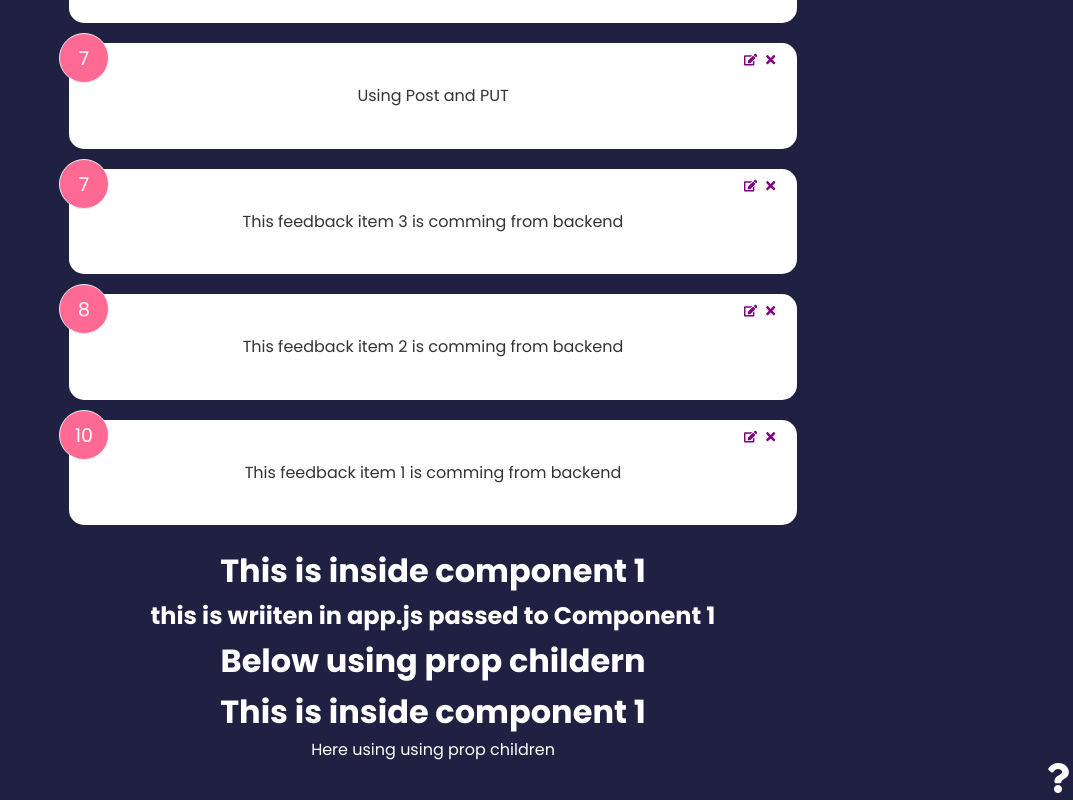
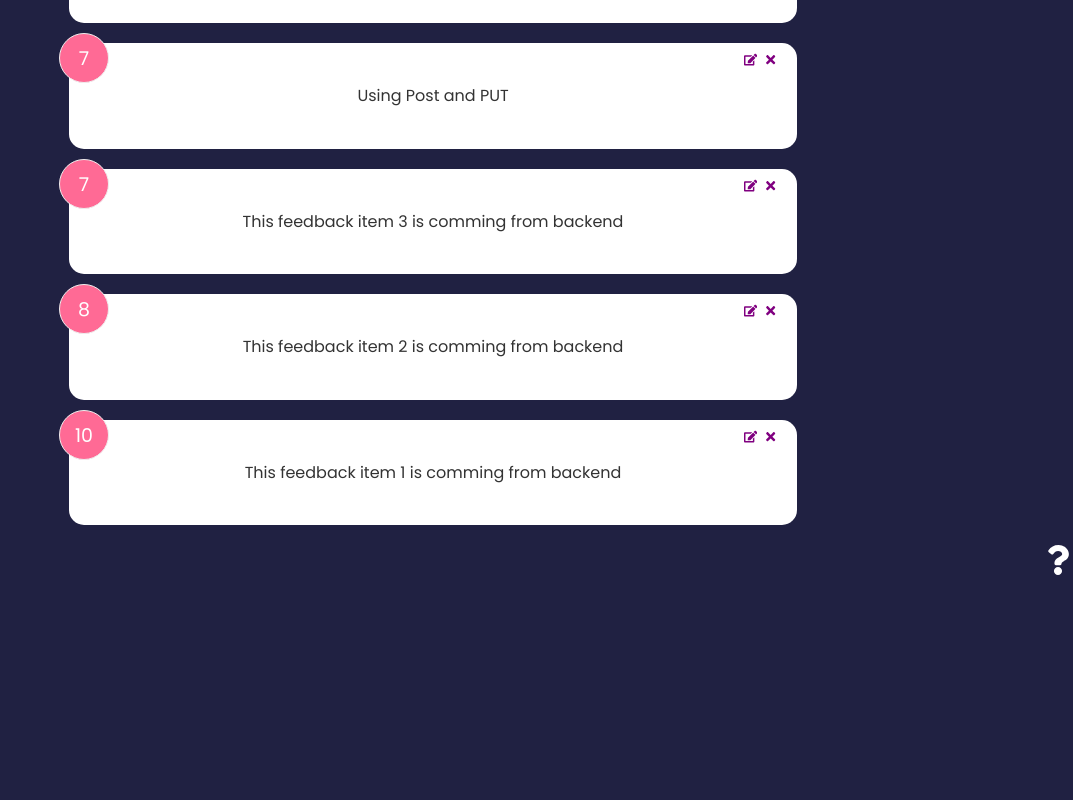
Before and after one commit to ZeffK/ReactLearning, a React (Create React App) app: page / in a window 1280 px wide. Shown: the part 597-1397 px from the top of the page, without its empty margins (207-1280 px from the left). After the commit the page ends 1180 px from the top, so only its background shows below. Built offline with nearby package versions, Linux system fonts and the light colour scheme; data requests are answered from the project's data file.

Commit message:
for deployment

```diff
--- a/src/App.js
+++ b/src/App.js
@@ -1,13 +1,13 @@
 
-import {v4 as uuidv4} from 'uuid'
+// import {v4 as uuidv4} from 'uuid'
 import{BrowserRouter as Router , Route,Routes} from 'react-router-dom'
 import AboutIconLink from './AboutIconLink'
-import FeedbackData from './data/data';
+// import FeedbackData from './data/data';
 import './App.css';
-import Component from './component'
-import Component2 from './component2';
-import FeedbackItem from './FeedbackItem';
-import Header from './header';
+// import Component from './component'
+// import Component2 from './component2';
+// import FeedbackItem from './FeedbackItem';
+// import Header from './header';
 import { useState } from 'react';
 import Feedbacklist from './Feedbacklist';
 import Feedbackstats from './FeedbackStats';
@@ -41,8 +41,8 @@ function App() {
         </Routes>
 
 
-        <Component text="this is wriiten in app.js passed to Component 1"></Component>
-        <Component2/>
+        {/* <Component text="this is wriiten in app.js passed to Component 1"></Component>
+        <Component2/> */}
         <AboutIconLink />
 
 
```
